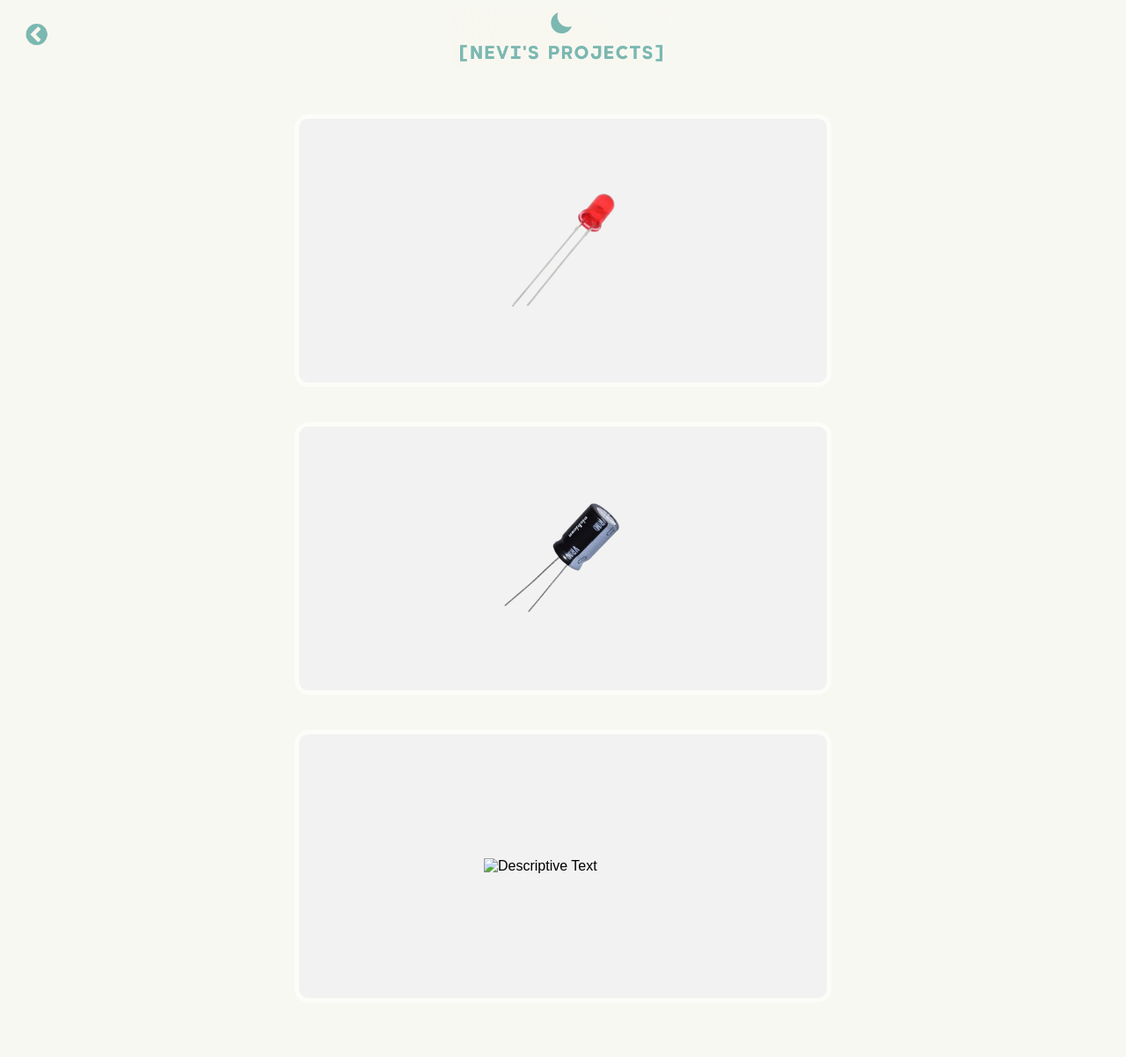
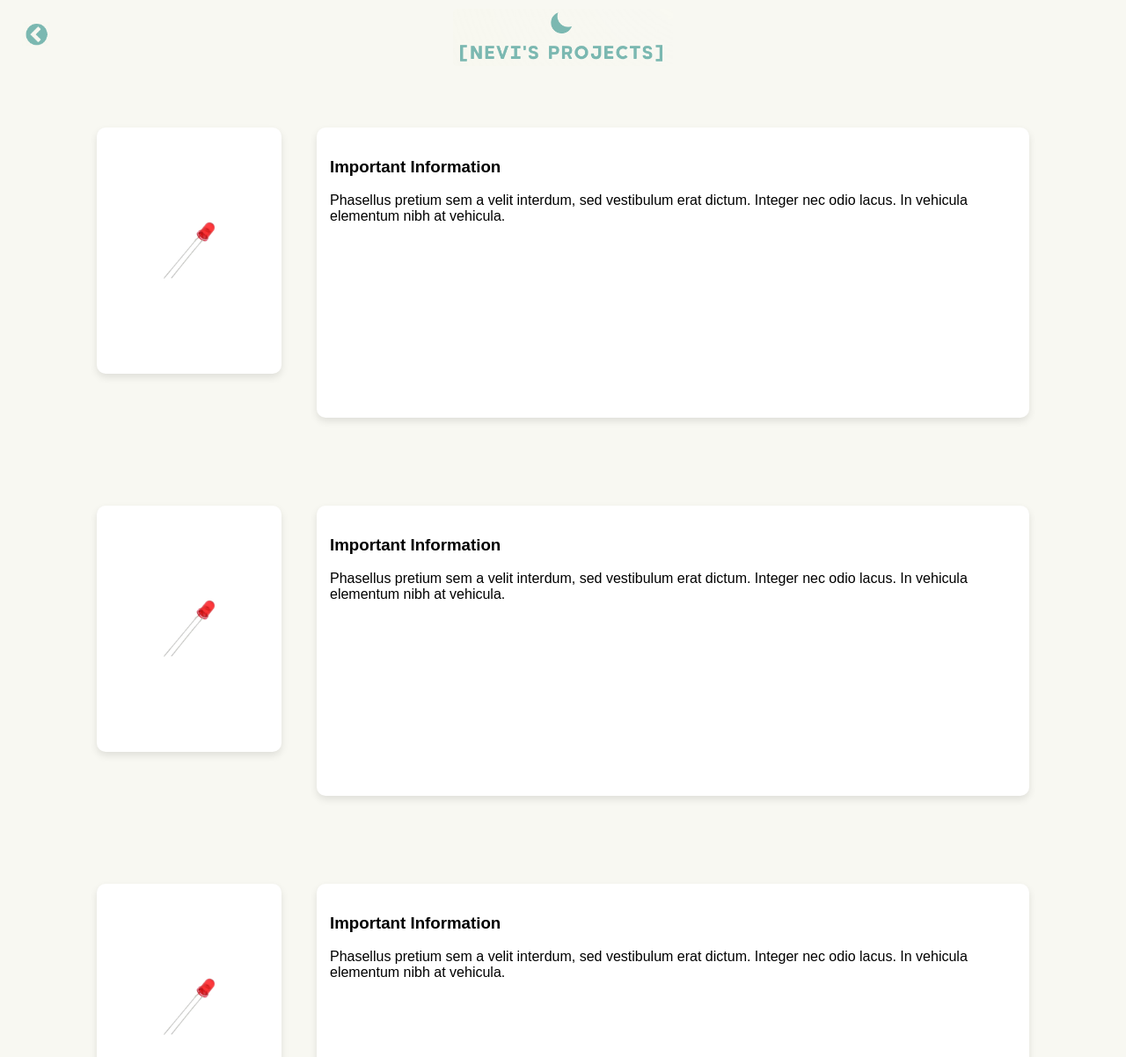
Before and after one commit to AwesomeNevi/AwesomeNevi.github.io, a plain HTML site: page meow.html in a window 1280 px wide. Shown: the top 1202 px of the page at 88% size. Drawn offline with Linux system fonts and the light colour scheme.

Commit message:
updates to projects layout

```diff
--- a/meow.css
+++ b/meow.css
@@ -2,7 +2,7 @@ body {
   margin: 0;
   padding: 0;
   font-family: Arial, sans-serif;
-  background-color: #f8f8f2; /* Set the background color */
+  background-color: #f8f8f2;
 }
 
 header {
@@ -14,117 +14,111 @@ header {
   top: 10px;
   left: 10px;
   display: inline-block;
-  width: 32px; /* Increase the size of the arrow */
-  height: 32px; /* Increase the size of the arrow */
-  z-index: 9999; /* Ensure it's above other content */
-  transition: transform 0.3s ease, box-shadow 0.3s ease; /* Smooth transition for transform and box-shadow */
+  width: 32px;
+  height: 32px;
+  z-index: 9999;
+  transition: transform 0.3s ease, box-shadow 0.3s ease;
 }
 
 .back-link img {
   width: 100%;
   height: auto;
   padding: 15px;
-  border-radius: 10px; /* Rounded corners for smoothness */
-  transition: transform 0.3s ease, box-shadow 0.3s ease; /* Smooth transition for transform and box-shadow */
+  border-radius: 10px;
+  transition: transform 0.3s ease, box-shadow 0.3s ease;
 }
 
 .back-link img:hover {
-  transform: scale(1.1); /* Scales up the image */
-  box-shadow: 0 0 15px rgba(123, 184, 177, 0.75); /* Adds a glow effect */
+  transform: scale(1.1);
+  box-shadow: 0 0 15px rgba(123, 184, 177, 0.75);
 }
 
 header img {
   display: block;
   margin: 0 auto;
-  max-width: 100%; /* Limit the image width to the container's width */
-  height: auto; /* Maintain aspect ratio */
-  width: 250px; /* Decrease the size of the logo */
+  max-width: 100%;
+  height: auto;
+  width: 250px;
   padding: 10px;
-  transition: transform 0.3s ease, box-shadow 0.3s ease; /* Smooth transition for transform and box-shadow */
-  border-radius: 15px; /* Rounded corners for smoothness */
+  transition: transform 0.3s ease, box-shadow 0.3s ease;
+  border-radius: 15px;
 }
 
 header img:hover {
-  transform: scale(1.1); /* Scales up the image */
-  box-shadow: 0 0 20px rgba(123, 184, 177, 0.75); /* Adds a glow effect */
+  transform: scale(1.1);
+  box-shadow: 0 0 20px rgba(123, 184, 177, 0.75);
+}
+
+.cards-container {
+  display: flex;
+  justify-content: center;
+  align-items: flex-start;
+  padding: 20px;
+  margin: 20px; /* Added margin to prevent cards from touching the edges */
 }
 
 .card {
-  margin: 50px auto; /* Adjust margin as needed */
-  width: 600px;
-  height: 300px;
-  background-color: #f2f2f2;
+  background-color: #fff;
   border-radius: 10px;
+  box-shadow: 0 4px 8px rgba(0,0,0,0.1);
+  margin: 20px;
+  overflow: hidden;
+  transition: transform 0.3s ease, box-shadow 0.3s ease;
+}
+
+.card:hover {
+  transform: scale(1.018);
+  box-shadow: 0 0 20px rgba(123, 184, 177, 0.75);
+}
+
+.card-image {
+  flex: 0 0 15%;
+  padding: 15px;
+  height: 250px; /* Fixed height */
+  width: 200px;
   display: flex;
   align-items: center;
   justify-content: center;
-  overflow: hidden;
-  perspective: 1000px;
-  box-shadow: 0 0 0 5px #ffffff80;
-  transition: all 0.6s cubic-bezier(0.175, 0.885, 0.32, 1.275);
 }
 
-.card:hover {
-  transform: scale(1.05);
-  box-shadow: 0 8px 16px rgba(255, 255, 255, 0.2);
+.card-image img {
+  max-width: 50%; /* Make the image smaller */
+  max-height: 100%; /* Limit height to fit within the card */
+  display: block; /* Removes bottom space/gap */
 }
 
-.card__content {
-  position: absolute;
-  top: 0;
-  left: 0;
+.card-text {
+  flex: 0 0 65%;
+  height: 300px;
+  padding: 15px;
+}
+
+.card-content {
   width: 100%;
   height: 100%;
-  padding: 20px;
-  box-sizing: border-box;
-  background-color: #f2f2f2;
-  transform: rotateX(-90deg);
-  transform-origin: bottom;
-  transition: all 0.6s cubic-bezier(0.175, 0.885, 0.32, 1.275);
 }
 
-.card:hover .card__content {
-  transform: rotateX(0deg);
+/* Custom Scrollbar Styles */
+::-webkit-scrollbar {
+  width: 10px; /* Vertical scrollbar width */
+  height: 10px; /* Horizontal scrollbar height */
 }
 
-.card__title {
-  margin: 0;
-  font-size: 24px;
-  color: #333;
-  font-weight: 700;
+::-webkit-scrollbar-track {
+  background: #f0f0f0; /* Track color */
+  border-radius: 10px; /* Makes the track corners rounded */
 }
 
-.card:hover svg {
-  scale: 0;
+::-webkit-scrollbar-thumb {
+  background-color: #7bb8b1; /* Thumb color */
+  border-radius: 10px; /* Makes the thumb corners rounded */
+  border: 2px solid #f8f8f2; /* Adds a border around the thumb */
 }
 
-.card__description {
-  margin: 10px 0 0;
-  font-size: 14px;
-  color: #777;
-  line-height: 1.4;
+::-webkit-scrollbar-thumb:hover {
+  background-color: #689a92; /* Thumb color on hover */
 }
 
-/* Styles for the scrollbar track (part the actual handle slides within) */
-::-webkit-scrollbar {
-  width: 8px;  /* for vertical scrollbars */
-  height: 8px; /* for horizontal scrollbars */
+::-webkit-scrollbar-corner {
+  background: #f8f8f2; /* Color of the bottom corner of the scrollbar, where both horizontal and vertical scrollbars meet */
 }
-
-/* Styles for the handle (draggable part of the scrollbar) */
-::-webkit-scrollbar-thumb {
-  background-color: #7bb8b1; /* A darker shade matching the text color */
-  border-radius: 10px;  /* Rounded corners on the scrollbar handle */
-  border: 2px solid #f8f8f2; /* Mint green border matching the background */
-}
-
-/* Styles for the track (part the handle slides within) */
-::-webkit-scrollbar-track {
-  background: #f8f8f2;  /* Light background color of the page */
-  border-radius: 10px; /* Rounded corners on the track */
-}
-
-/* Optional: style the scrollbar corner (where horizontal and vertical scrollbars meet) */
-::-webkit-scrollbar-corner {
-  background: #f8f8f2;
-}
--- a/meow.html
+++ b/meow.html
@@ -9,36 +9,58 @@
         <a href="index.html" class="back-link">
             <img src="backarrow.png" alt="Back Arrow">
         </a>
-        <a href="index.html" >
-        <img src="nevisprojectslogo.png" alt="Nevi's Projects Logo">
+        <a href="index.html">
+            <img src="nevisprojectslogo.png" alt="Nevi's Projects Logo">
         </a>
     </header>
 
-    <div class="card">
-        <img src="led1.png" alt="Descriptive Text" style="width: 30%; display: block;">
-        <div class="card__content">
-            <p class="card__title">Card Title</p>
-            <p class="card__description">Lorem ipsum dolor sit amet, consectetur adipiscing elit, sed do eiusmod tempor incididunt ut labore et dolore magna aliqua. Ut enim ad minim veniam, quis nostrud exercitation ullamco.</p>
+    <div class="cards-container">
+        <div class="card card-image">
+            <img src="led1.png" alt="LED Image">
+        </div>
+        <div class="card card-text">
+            <div class="card-content">
+                <h3>Important Information</h3>
+                <p>Phasellus pretium sem a velit interdum, sed vestibulum erat dictum. Integer nec odio lacus. In vehicula elementum nibh at vehicula.</p>
+            </div>
         </div>
     </div>
 
-    <div class="card">
-        <img src="capacitor2.png" alt="Descriptive Text" style="width: 30%; display: block;">
-        <div class="card__content">
-            <p class="card__title">Card Title</p>
-            <p class="card__description">Lorem ipsum dolor sit amet, consectetur adipiscing elit, sed do eiusmod tempor incididunt ut labore et dolore magna aliqua. Ut enim ad minim veniam, quis nostrud exercitation ullamco.</p>
+    <div class="cards-container">
+        <div class="card card-image">
+            <img src="led1.png" alt="LED Image">
+        </div>
+        <div class="card card-text">
+            <div class="card-content">
+                <h3>Important Information</h3>
+                <p>Phasellus pretium sem a velit interdum, sed vestibulum erat dictum. Integer nec odio lacus. In vehicula elementum nibh at vehicula.</p>
+            </div>
         </div>
     </div>
 
-    <div class="card">
-        <img src="transistor3.png" alt="Descriptive Text" style="width: 30%; display: block;">
-        <div class="card__content">
-            <p class="card__title">Card Title</p>
-            <p class="card__description">Lorem ipsum dolor sit amet, consectetur adipiscing elit, sed do eiusmod tempor incididunt ut labore et dolore magna aliqua. Ut enim ad minim veniam, quis nostrud exercitation ullamco.</p>
+    <div class="cards-container">
+        <div class="card card-image">
+            <img src="led1.png" alt="LED Image">
+        </div>
+        <div class="card card-text">
+            <div class="card-content">
+                <h3>Important Information</h3>
+                <p>Phasellus pretium sem a velit interdum, sed vestibulum erat dictum. Integer nec odio lacus. In vehicula elementum nibh at vehicula.</p>
+            </div>
         </div>
     </div>
 
-
+    <div class="cards-container">
+        <div class="card card-image">
+            <img src="led1.png" alt="LED Image">
+        </div>
+        <div class="card card-text">
+            <div class="card-content">
+                <h3>Important Information</h3>
+                <p>Phasellus pretium sem a velit interdum, sed vestibulum erat dictum. Integer nec odio lacus. In vehicula elementum nibh at vehicula.</p>
+            </div>
+        </div>
+    </div>
 
 </body>
 </html>
```
